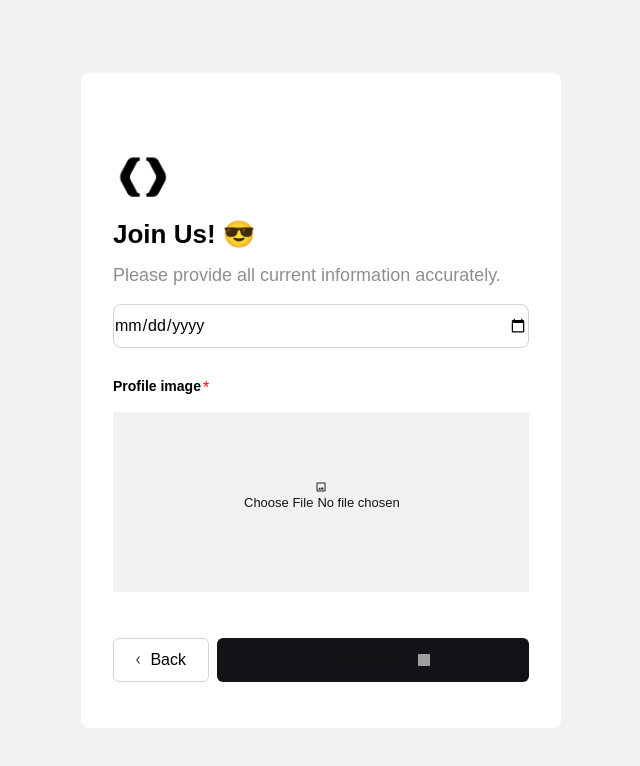
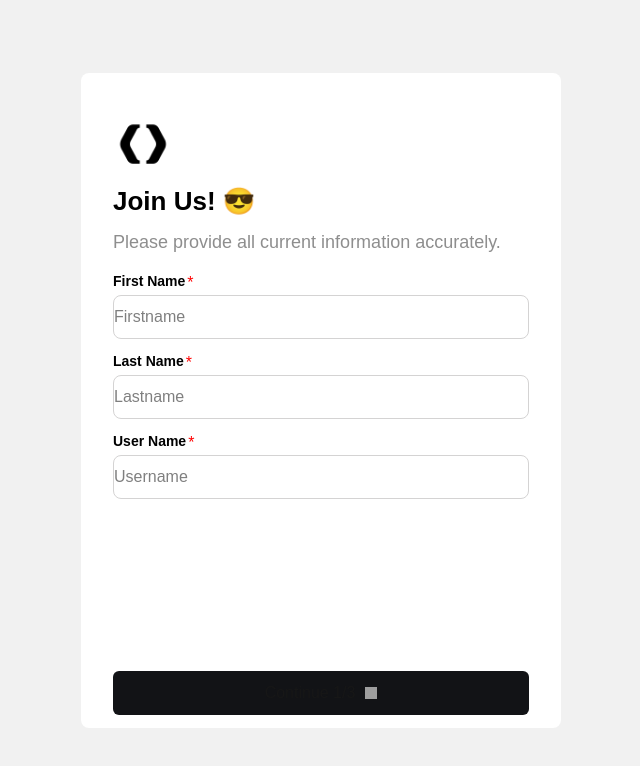
Before and after one commit to temuun-collab/multi-step, a Next.js app: page / in a window 1280 px wide. Shown: the top 766 px of the page, without its empty margins (319-959 px from the left). Built offline with nearby package versions, Linux system fonts and the light colour scheme; grey boxes are pictures that could not be loaded.

Commit message:
step finish

```diff
--- a/src/app/_features/StepOne.js
+++ b/src/app/_features/StepOne.js
@@ -27,7 +27,7 @@ export const StepOne = (props) => {
     }
   };
   const [formValues, setFormValues] = useState(
-    getStepOneValuesFromLocalStorage()
+    getStepOneValuesFromLocalStorage(),
   );
   const [errorState, setErrorState] = useState({});
   const stringObject = JSON.stringify(formValues);
--- a/src/app/page.js
+++ b/src/app/page.js
@@ -10,6 +10,7 @@ export default function Home() {
   const addCurrentStepValuesFromLocalStorage = (values) => {
     localStorage.getItem("currentStep", JSON.stringify(values));
   };
+
   const getCurrentStepValuesFromLocalStorage = () => {
     const values = localStorage.getItem("currentStep");
     if (values) {
@@ -24,7 +25,7 @@ export default function Home() {
     }
   };
 
-  const [step, setStep] = useState(3);
+  const [step, setStep] = useState(1);
   // const [formData, setFormData] = useState(() => {
   //   const saved = localStorage.getItem("currentStep");
   //   return saved ? JSON.parse(saved) : {};
```
